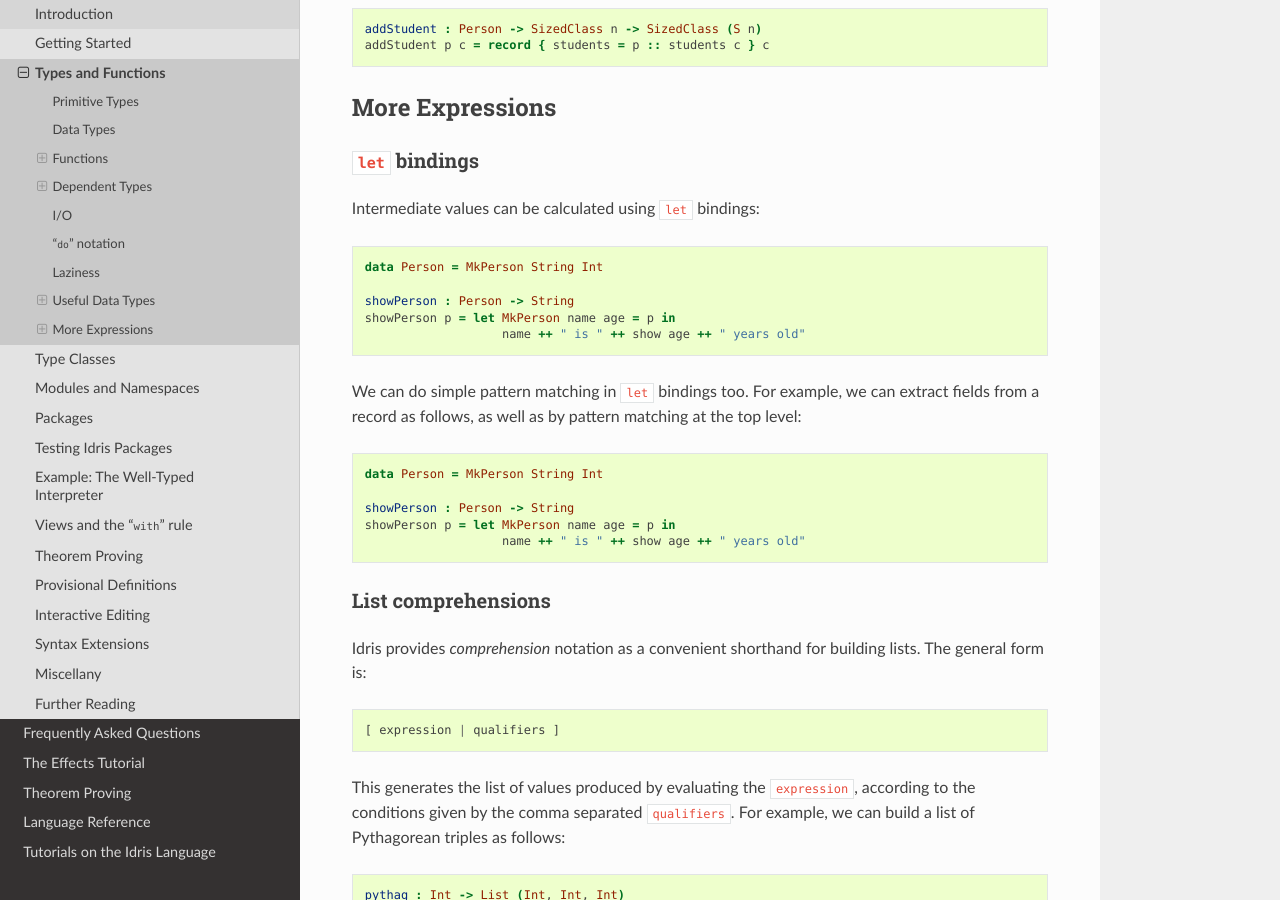
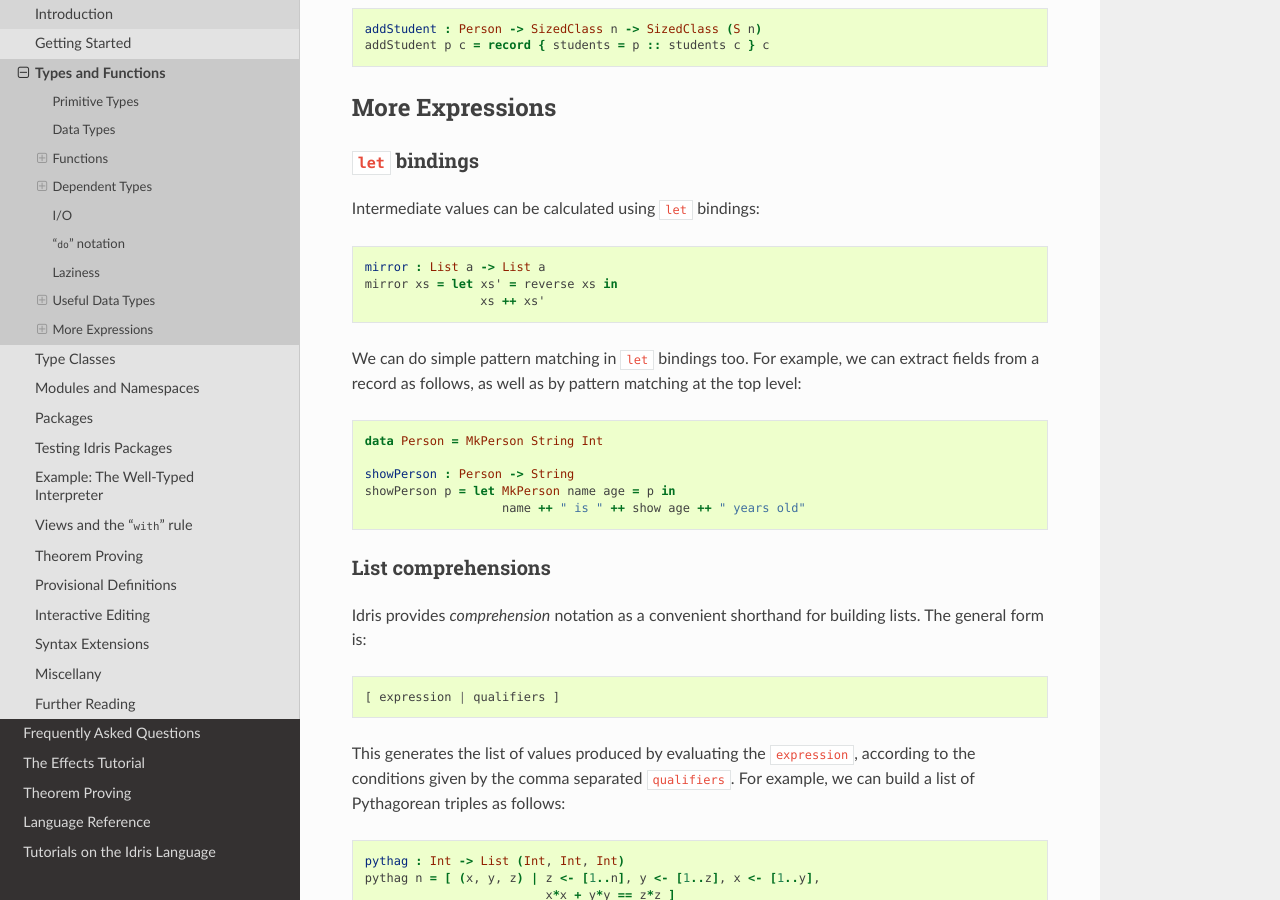
Before and after one commit to idris-lang/Idris-dev, a Sphinx documentation site: the page built from docs/tutorial/typesfuns.rst, in a window 1280 px wide and 900 px high, scrolled down 18380 px. Built offline with Sphinx 7.4.7 and the Read the Docs theme 2.0.0, drawn with Linux system fonts in a browser that asks for light colours; formulas are drawn with MathJax 3.

Commit message:
Fixes #2848 Copy-Paste Typo
An example listing was incorrectly copied over from the initial LaTeX to reST conversion.
This commit fixes that. Thanks to @octomarat for pointing this out.

```diff
--- a/docs/tutorial/typesfuns.rst
+++ b/docs/tutorial/typesfuns.rst
@@ -1057,11 +1057,9 @@ Intermediate values can be calculated using ``let`` bindings:
 
 .. code-block:: idris
 
-    data Person = MkPerson String Int
-
-    showPerson : Person -> String
-    showPerson p = let MkPerson name age = p in
-                       name ++ " is " ++ show age ++ " years old"
+   mirror : List a -> List a
+   mirror xs = let xs' = reverse xs in
+                   xs ++ xs'
 
 We can do simple pattern matching in ``let`` bindings too. For
 example, we can extract fields from a record as follows, as well as by
```
